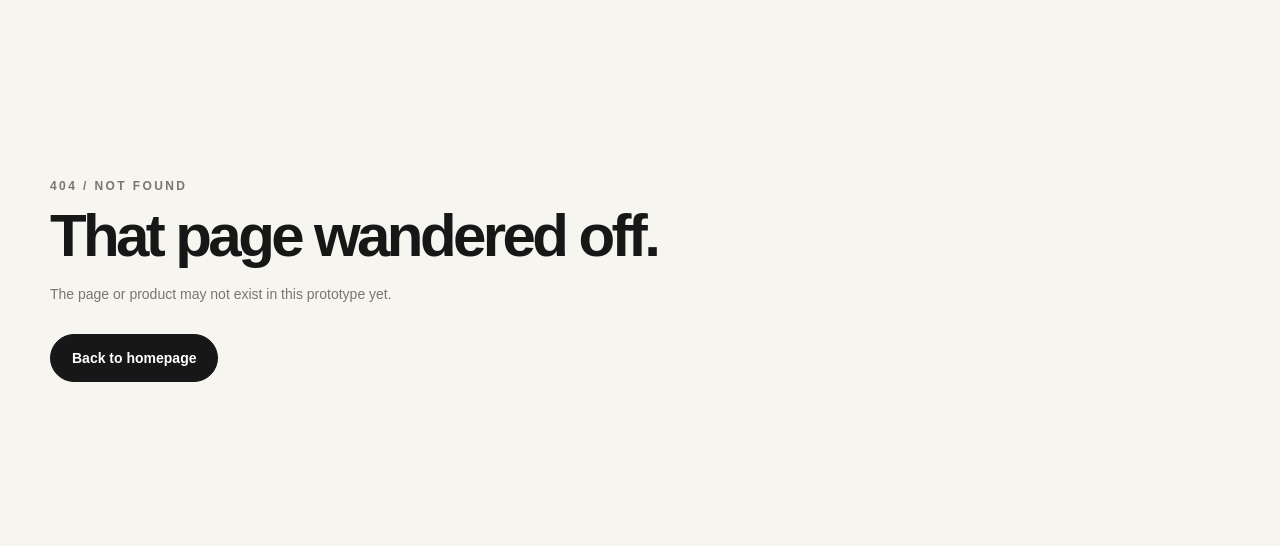
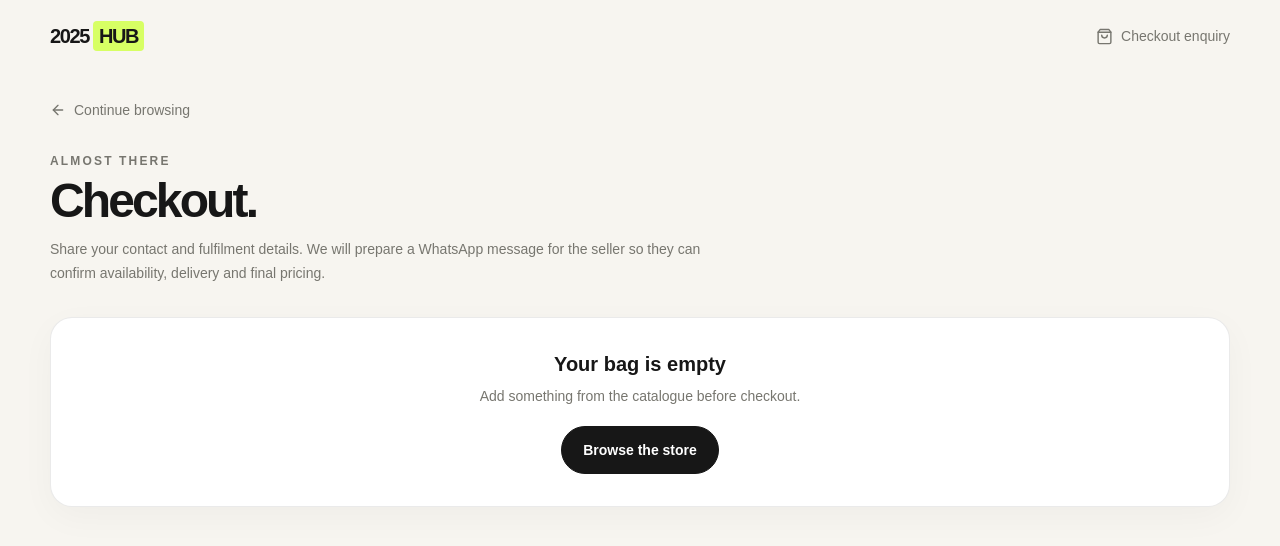
Before and after one commit to bellascotman-jpg/2025Hub-store, a Next.js app: page /checkout in a window 1280 px wide. Before the commit this address had no page. Shown: the top 546 px of the page. Built offline with nearby package versions, Linux system fonts and the light colour scheme.

Commit message:
feat: add dedicated checkout enquiry page

```diff
--- /dev/null
+++ b/app/checkout/page.tsx
@@ -0,0 +1,21 @@
+import Link from "next/link";
+import { ArrowLeft, ShoppingBag } from "lucide-react";
+import { CheckoutForm } from "@/components/checkout-form";
+
+export default function CheckoutPage() {
+  return (
+    <main className="min-h-screen pb-20">
+      <header className="container-shell flex h-[72px] items-center justify-between">
+        <Link href="/" className="text-xl font-black tracking-[-.07em]">2025<span className="ml-1 rounded bg-accent px-1.5 py-1">HUB</span></Link>
+        <span className="flex items-center gap-2 text-sm text-muted"><ShoppingBag size={17}/> Checkout enquiry</span>
+      </header>
+      <section className="container-shell pt-7">
+        <Link href="/store/2025hub" className="inline-flex items-center gap-2 text-sm text-muted"><ArrowLeft size={16}/> Continue browsing</Link>
+        <p className="mt-7 text-xs font-bold uppercase tracking-[.18em] text-muted">Almost there</p>
+        <h1 className="mt-2 text-4xl font-black tracking-[-.06em] sm:text-5xl">Checkout.</h1>
+        <p className="mb-8 mt-3 max-w-2xl text-sm leading-6 text-muted">Share your contact and fulfilment details. We will prepare a WhatsApp message for the seller so they can confirm availability, delivery and final pricing.</p>
+        <CheckoutForm />
+      </section>
+    </main>
+  );
+}
```
